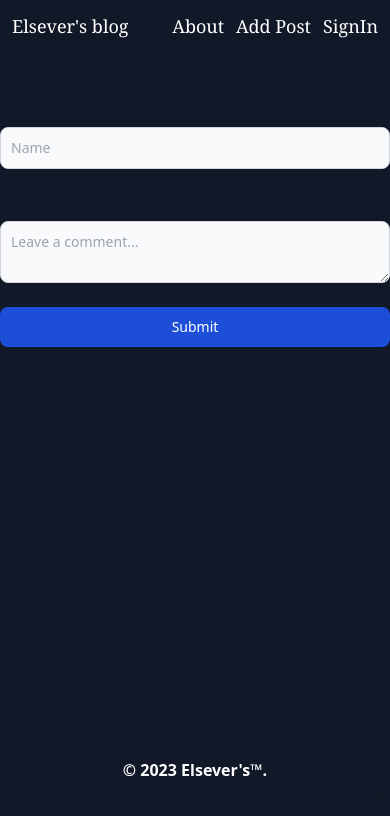
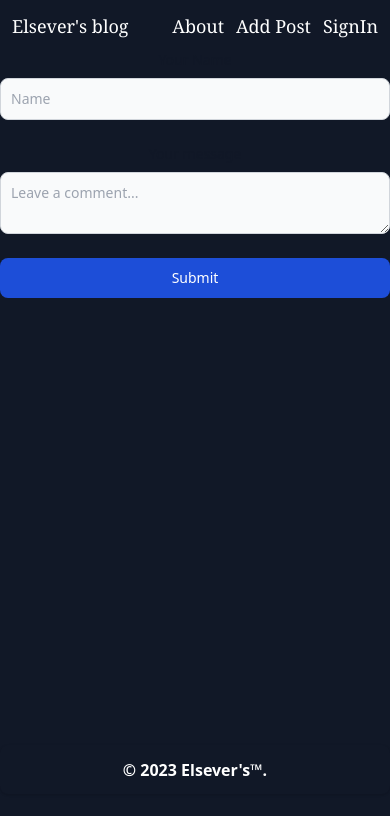
Before and after one commit to elseveremirli/blog, a Next.js app: page /post/addpost in a window 390 px wide. Shown: the top 816 px of the page. Built offline with nearby package versions, Linux system fonts and the light colour scheme; no server answers.

Commit message:
nav responsive

```diff
--- a/components/NavBar.tsx
+++ b/components/NavBar.tsx
@@ -35,7 +35,7 @@ const NavBar = (props: Props) => {
     <div className='grid w-full h-full grid-rows-15 max-sm:grid-rows-17 bg-gray-900 text-white  overflow-y-auto '>
 
 
-    <div className='flex justify-between text-white font-serif text-lg  m-3 row-start-1 row-end-2 max-sm:grid-end-3 disable-select '>
+    <div className='flex justify-between text-white font-serif text-lg  m-3 row-start-1 row-end-2 max-sm:grid-end-2 disable-select '>
         <div className='hover:text-gray-400 '><Link href='/'>Elsever's blog</Link></div>
         <div className='flex'>
             <div className='hover:text-gray-400  '><Link href='/about'>About</Link></div>
@@ -45,7 +45,7 @@ const NavBar = (props: Props) => {
     </div>
 
 
-    <div className='row-start-2 row-end-15 overflow-y-auto max-sm:row-end-16  max-sm:row-start-3 '>
+    <div className='row-start-2 row-end-15 overflow-y-auto max-sm:row-end-16   '>
     {
       props.children
     }
```
